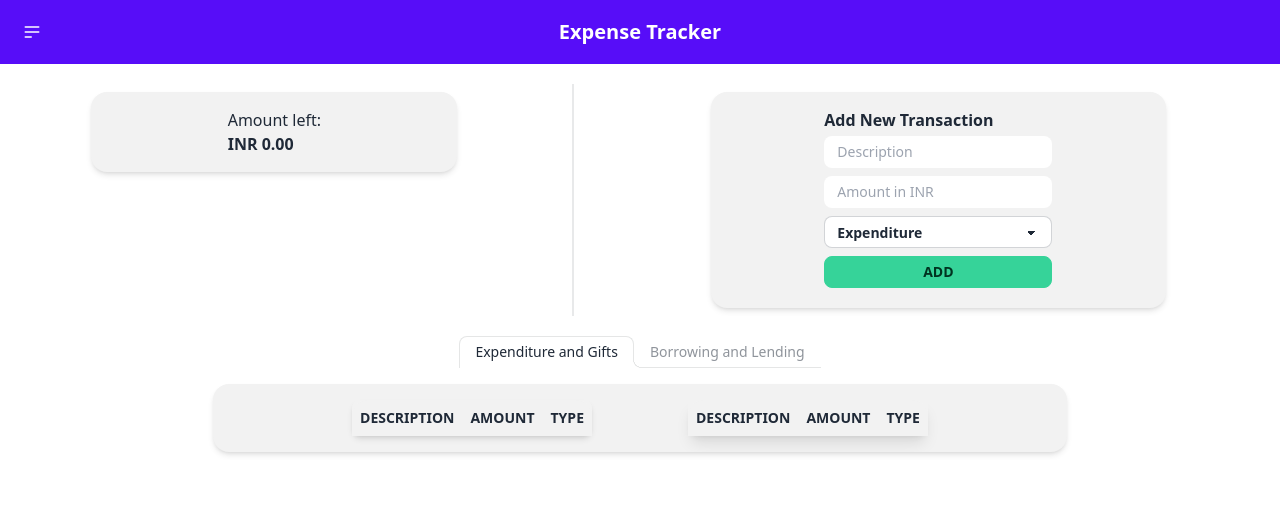
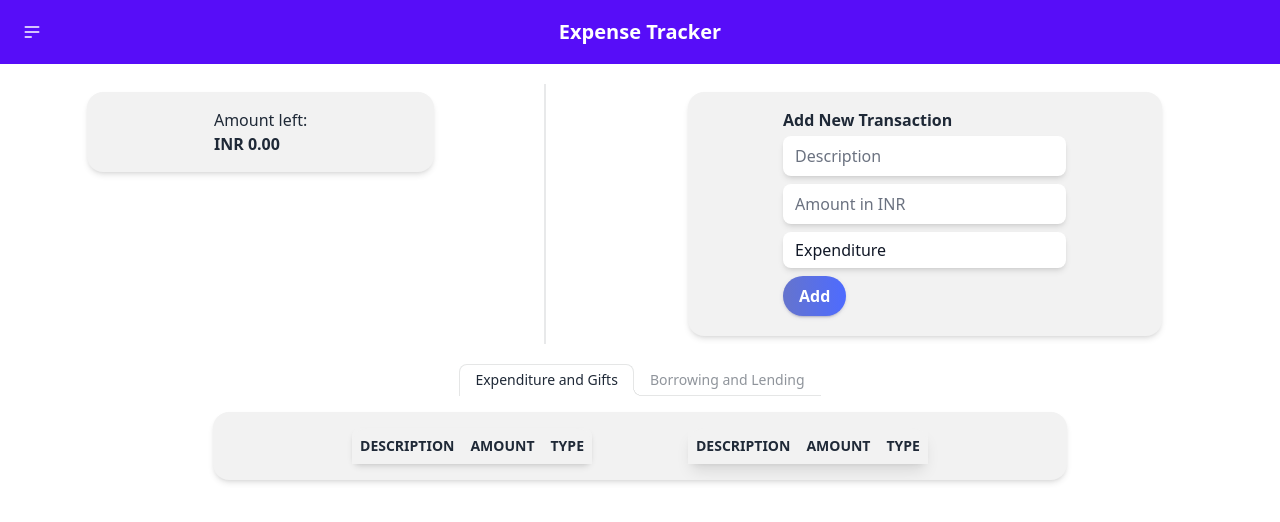
Before and after one commit to vatsal-dev/FinPower, a React (Create React App) app: page / in a window 1280 px wide. Shown: the top 522 px of the page. Built offline with nearby package versions, Linux system fonts and the light colour scheme.

Commit message:
Modified UI to look more fluent and modern

```diff
--- a/src/App.css
+++ b/src/App.css
@@ -1,3 +1,25 @@
 @tailwind base;
 @tailwind components;
 @tailwind utilities;
+
+/* buttons */
+.fluent-button {
+  background-color: #6574cd;
+  background-image: linear-gradient(90deg, #6574cd 0%, #4e6bff 100%);
+  color: white;
+  font-weight: bold;
+  padding: 0.5rem 1rem;
+  border-radius: 9999px;
+  box-shadow: 0px 3px 1px -2px rgba(100, 102, 143, 0.2),
+    0px 2px 2px 0px rgba(100, 102, 143, 0.14),
+    0px 1px 5px 0px rgba(100, 102, 143, 0.12);
+  transition: all 0.2s ease-in-out;
+}
+
+.fluent-button:hover {
+  background-color: #4e6bff;
+  box-shadow: 0px 5px 5px -3px rgba(100, 102, 143, 0.2),
+    0px 8px 10px 1px rgba(100, 102, 143, 0.14),
+    0px 3px 14px 2px rgba(100, 102, 143, 0.12);
+  transform: translateY(-2px);
+}
--- a/src/components/newtransaction.js
+++ b/src/components/newtransaction.js
@@ -1,5 +1,6 @@
 import React, { useState, useContext } from "react";
 import { GlobalContext } from "../context/GlobalStats";
+import "../App.css";
 
 export const Newtransaction = () => {
   const { addTransaction } = useContext(GlobalContext);
@@ -35,7 +36,7 @@ export const Newtransaction = () => {
                   id="desc"
                   type="text"
                   placeholder="Description"
-                  className="flex-auto w-full input my-1 input-sm"
+                  className="block w-full pl-3 pr-10 py-2 rounded-lg border-gray-300 bg-white text-gray-900 placeholder-gray-500 focus:outline-none focus:ring-2 focus:ring-purple-600 focus:border-transparent my-1 shadow-md"
                   value={text}
                   onChange={(e) => setText(e.target.value)}
                   required
@@ -47,14 +48,14 @@ export const Newtransaction = () => {
                   id="money"
                   type="number"
                   placeholder="Amount in INR"
-                  className="flex-auto w-full input  my-1 input-sm"
+                  className="block w-full pl-3 pr-10 py-2 rounded-lg border-gray-300 bg-white text-gray-900 placeholder-gray-500 focus:outline-none focus:ring-2 focus:ring-purple-600 focus:border-transparent my-1 shadow-md"
                   value={amount}
                   onChange={(e) => setAmount(e.target.value)}
                 />
               </div>
 
               <select
-                class="select select-bordered select-sm w-full max-w-xs my-1"
+                class="block appearance-none w-full bg-white border-gray-300 text-gray-900 py-2 pl-3 pr-10 rounded-lg shadow-md leading-tight focus:outline-none focus:ring-2 focus:ring-purple-600 focus:border-transparent my-1"
                 value={type}
                 onChange={(e) => setType(e.target.value)}
               >
@@ -89,7 +90,7 @@ export const Newtransaction = () => {
 
               <div className=" w-full my-1">
                 <button
-                  className=" w-full btn btn-success btn-sm"
+                  className="fluent-button"
                   onClick={() => onSubmit(text, amount, type, person)}
                 >
                   Add
```
